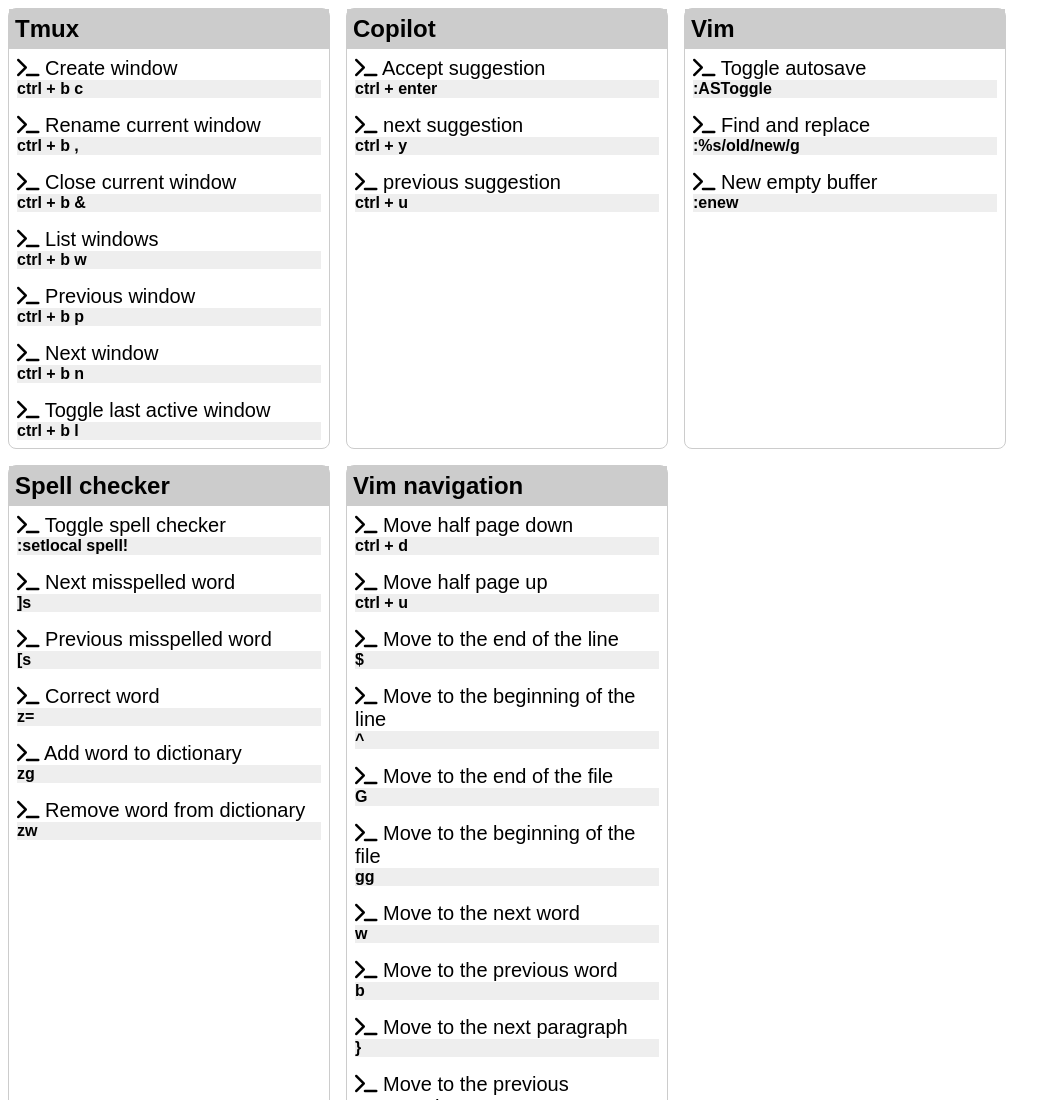
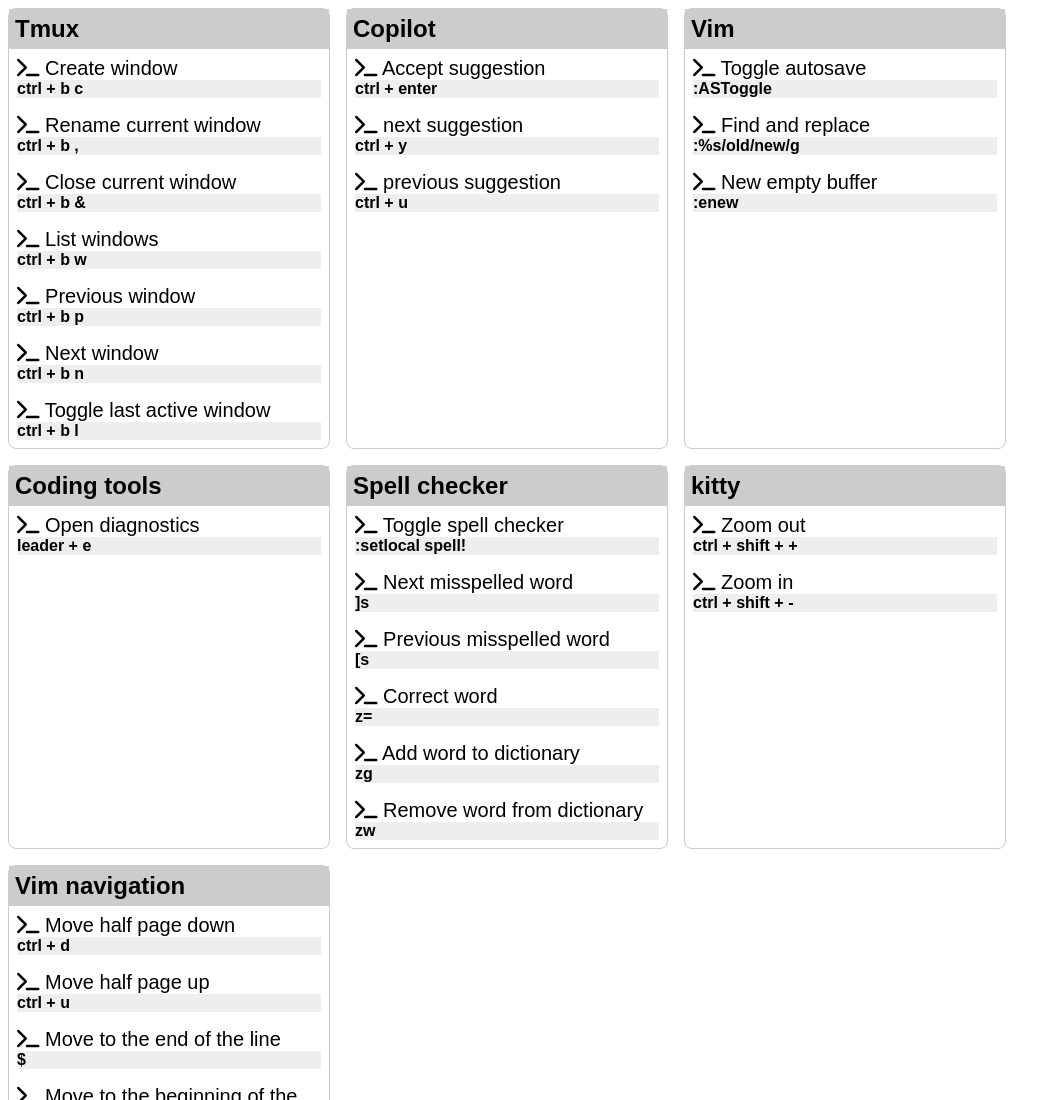
Before and after one commit to cinmay/dotfiles, a website: page tools/hotkeyCheetSheet/hotKeyCheetSheet.html in a window 1280 px wide. Shown: the top 1100 px of the page, without its empty margins (0-1061 px from the left). Drawn offline with Linux system fonts and the light colour scheme.

Commit message:
Zoom in and out hotkeys

```diff
--- a/tools/hotkeyCheetSheet/hotKeyCheetSheet.html
+++ b/tools/hotkeyCheetSheet/hotKeyCheetSheet.html
@@ -1,5 +1,5 @@
 <!DOCTYPE html>
-<html lang="en">
+    <html lang="en">
 <head>
     <meta charset="UTF-8">
     <title>Hotkey Cheetsheet</title>
@@ -177,6 +177,24 @@
 
 	<div class="card">
 	    <div class="card-header">
+		Coding tools
+	    </div>
+
+		<div class="card-body">
+		    <div class="command-name">
+			<i class="fa-solid fa-terminal"></i>
+			Open diagnostics
+		    </div>
+		    <div class="command">
+			leader + e
+		    </div>
+		</div>
+
+	</div>
+
+
+	<div class="card">
+	    <div class="card-header">
 		Spell checker
 	    </div>
 
@@ -242,6 +260,35 @@
 		    </div>
 		    <div class="command">
 			zw
+		    </div>
+		</div>
+
+	</div>
+
+
+	<div class="card">
+	    <div class="card-header">
+		kitty
+	    </div>
+
+		<div class="card-body">
+		    <div class="command-name">
+			<i class="fa-solid fa-terminal"></i>
+			Zoom out
+		    </div>
+		    <div class="command">
+			ctrl + shift + +
+		    </div>
+		</div>
+
+
+		<div class="card-body">
+		    <div class="command-name">
+			<i class="fa-solid fa-terminal"></i>
+			Zoom in
+		    </div>
+		    <div class="command">
+			ctrl + shift + -
 		    </div>
 		</div>
 
```
Also changed, not shown: tools/hotkeyCheetSheet/hotKeyCheetSheet.json (+13 -0 lines).
